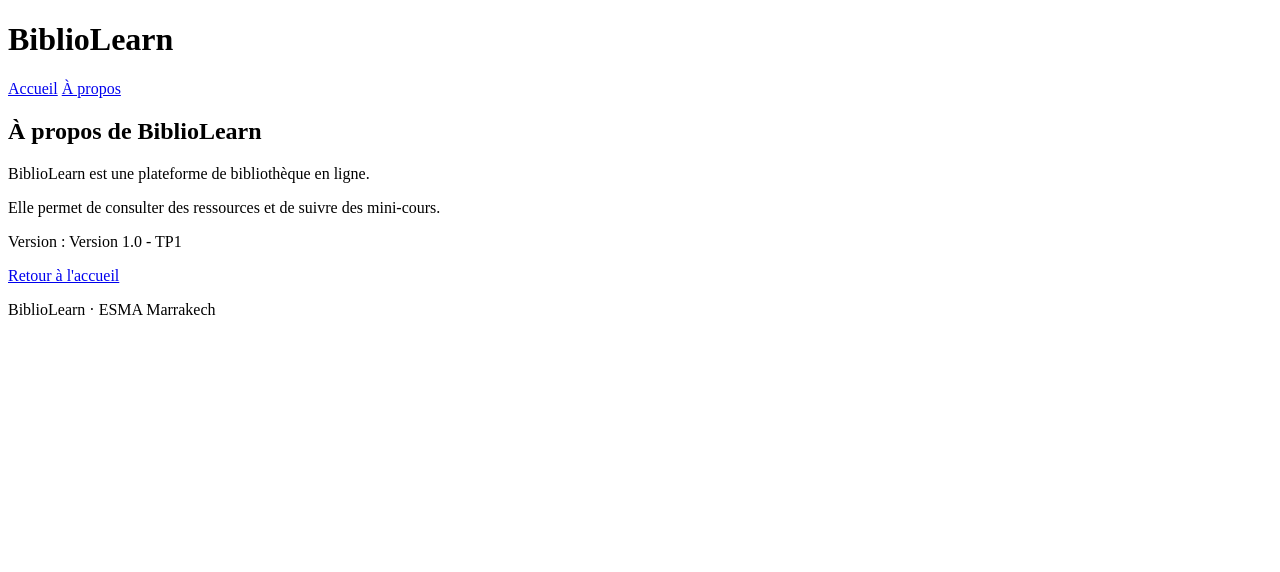
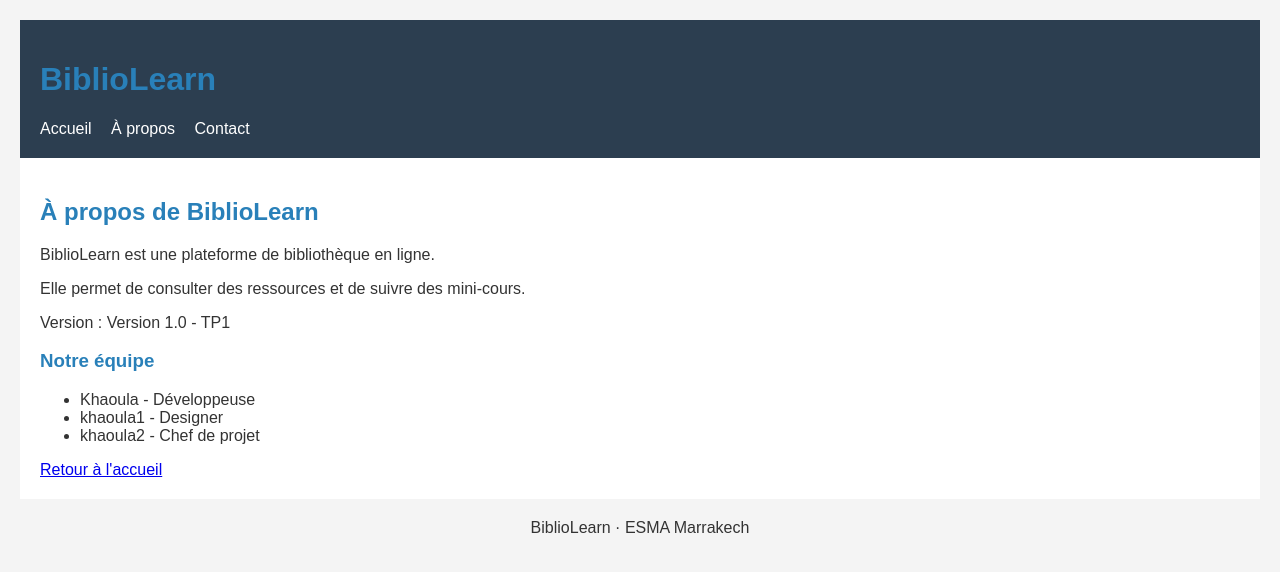
Before and after one commit to khaoulalaksiri-code/biblio-learn., a Django app: page /a-propos/ in a window 1280 px wide. Shown: the top 572 px of the page. Run offline with Django 5.2, Linux system fonts and the light colour scheme.

Commit message:
Finalisation du TP1

```diff
--- a/config/settings.py
+++ b/config/settings.py
@@ -116,6 +116,9 @@ USE_TZ = True
 # https://docs.djangoproject.com/en/5.2/howto/static-files/
 
 STATIC_URL = 'static/'
+STATICFILES_DIRS = [
+    BASE_DIR / "pages" / "static",
+]
 
 # Default primary key field type
 # https://docs.djangoproject.com/en/5.2/ref/settings/#default-auto-field
--- /dev/null
+++ b/pages/static/pages/style.css
@@ -0,0 +1,32 @@
+body {
+    font-family: Arial, sans-serif;
+    background-color: #f4f4f4;
+    margin: 20px;
+    color: #333;
+}
+
+header {
+    background-color: #2c3e50;
+    color: white;
+    padding: 20px;
+}
+
+h1, h2, h3 {
+    color: #2980b9;
+}
+
+nav a {
+    color: white;
+    margin-right: 15px;
+    text-decoration: none;
+}
+
+main {
+    background-color: white;
+    padding: 20px;
+}
+
+footer {
+    margin-top: 20px;
+    text-align: center;
+}
--- a/pages/templates/pages/a_propos.html
+++ b/pages/templates/pages/a_propos.html
@@ -3,6 +3,7 @@
 {% block title %}À propos - BiblioLearn{% endblock %}
 
 {% block content %}
+
 <h2>À propos de BiblioLearn</h2>
 
 <p>BiblioLearn est une plateforme de bibliothèque en ligne.</p>
@@ -10,5 +11,14 @@
 
 <p>Version : {{ version_projet }}</p>
 
+<h3>Notre équipe</h3>
+
+<ul>
+    {% for membre in equipe %}
+        <li>{{ membre.nom }} - {{ membre.role }}</li>
+    {% endfor %}
+</ul>
+
 <a href="{% url 'pages:accueil' %}">Retour à l'accueil</a>
+
 {% endblock %}
--- a/pages/templates/pages/accueil.html
+++ b/pages/templates/pages/accueil.html
@@ -16,4 +16,10 @@
     {% endfor %}
 </ul>
 
+{% if nb_ressources == 0 %}
+    <p>Aucune ressource disponible pour le moment.</p>
+{% else %}
+    <p>Nombre de ressources : {{ nb_ressources }}</p>
+{% endif %}
+
 {% endblock %}
--- a/pages/urls.py
+++ b/pages/urls.py
@@ -6,4 +6,5 @@ app_name = "pages"
 urlpatterns = [
     path("", views.accueil, name="accueil"),
     path("a-propos/", views.a_propos, name="a_propos"),
+    path("contact/", views.contact, name="contact"),
 ]
--- a/pages/views.py
+++ b/pages/views.py
@@ -1,14 +1,40 @@
 from django.shortcuts import render
+from .forms import ContactForm
+
 
 def accueil(request):
     contexte = {
         "nom_projet": "BiblioLearn",
         "modules": ["Catalogue", "Comptes et rôles", "Emprunts", "Mini-cours"],
+        "nb_ressources": 5,
     }
     return render(request, "pages/accueil.html", contexte)
 
+
 def a_propos(request):
     contexte = {
-        "version_projet": "Version 1.0 - TP1"
+        "version_projet": "Version 1.0 - TP1",
+        "equipe": [
+            {"nom": "Khaoula", "role": "Développeuse"},
+            {"nom": "khaoula1", "role": "Designer"},
+            {"nom": "khaoula2", "role": "Chef de projet"},
+        ]
     }
     return render(request, "pages/a_propos.html", contexte)
+
+
+def contact(request):
+    if request.method == "POST":
+        form = ContactForm(request.POST)
+
+        if form.is_valid():
+            nom = form.cleaned_data["nom"]
+            return render(request, "pages/contact.html", {
+                "form": form,
+                "nom": nom,
+                "envoye": True
+            })
+    else:
+        form = ContactForm()
+
+    return render(request, "pages/contact.html", {"form": form})
--- a/requirements.txt
+++ b/requirements.txt
@@ -1,4 +1,4 @@
 asgiref==3.13.0
-Django==5.2
+Django==5.2.19
 sqlparse==0.6.1
 tzdata==2026.6
--- a/templates/base.html
+++ b/templates/base.html
@@ -1,22 +1,30 @@
+{% load static %}
 <!DOCTYPE html>
 <html lang="fr">
 <head>
     <meta charset="utf-8">
+    <link rel="stylesheet" href="{% static 'pages/style.css' %}">
     <title>{% block title %}BiblioLearn{% endblock %}</title>
 </head>
 <body>
+
     <header>
         <h1>BiblioLearn</h1>
+
         <nav>
             <a href="{% url 'pages:accueil' %}">Accueil</a>
             <a href="{% url 'pages:a_propos' %}">À propos</a>
+            <a href="{% url 'pages:contact' %}">Contact</a>
         </nav>
     </header>
+
     <main>
         {% block content %}{% endblock %}
     </main>
+
     <footer>
         <p>BiblioLearn · ESMA Marrakech</p>
     </footer>
+
 </body>
 </html>
--- a/templates/pages/accueil.html
+++ b/templates/pages/accueil.html
@@ -16,4 +16,10 @@
     {% endfor %}
 </ul>
 
+{% if nb_ressources == 0 %}
+    <p>Aucune ressource disponible pour le moment.</p>
+{% else %}
+    <p>Nombre de ressources : {{ nb_ressources }}</p>
+{% endif %}
+
 {% endblock %}
```
Also changed, not shown: pages/forms.py (added, +9 -0 lines), pages/templates/pages/contact.html (added, +19 -0 lines). Lines whose indentation alone changed are shown as unchanged.
